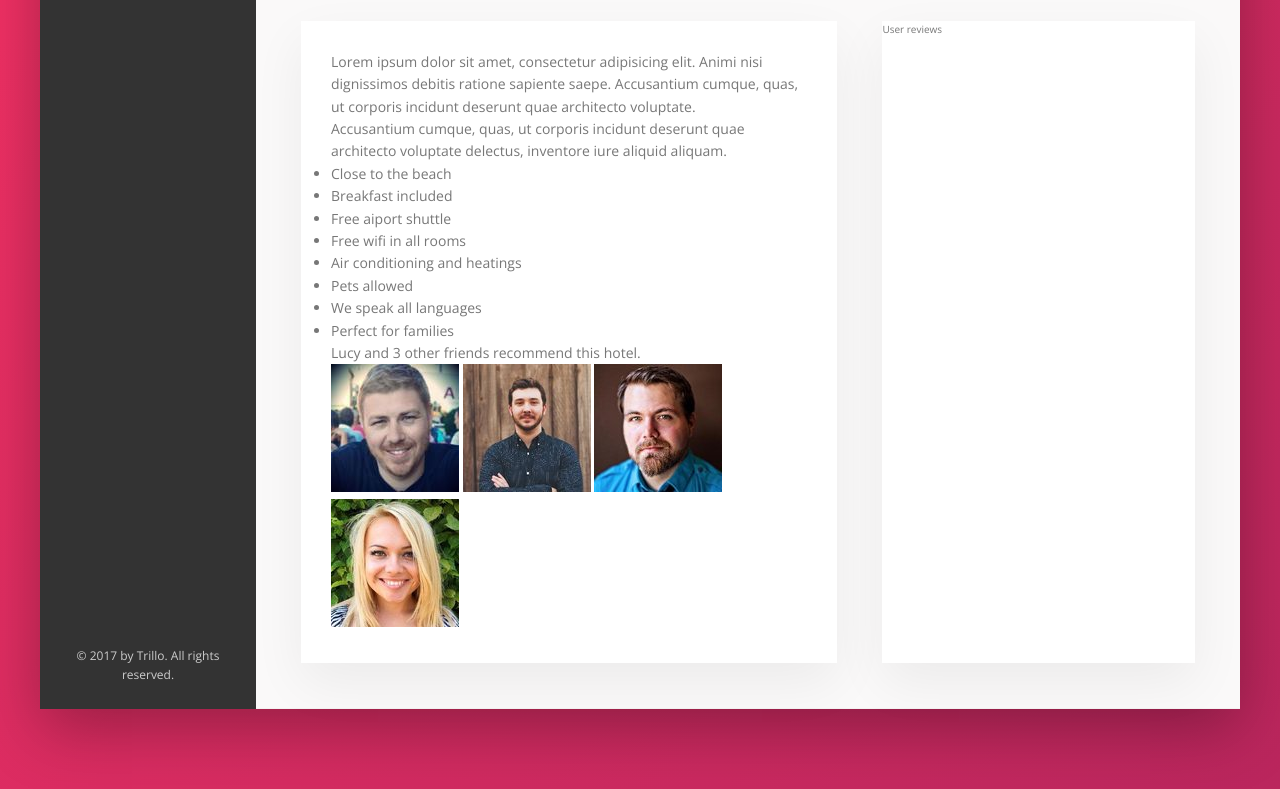
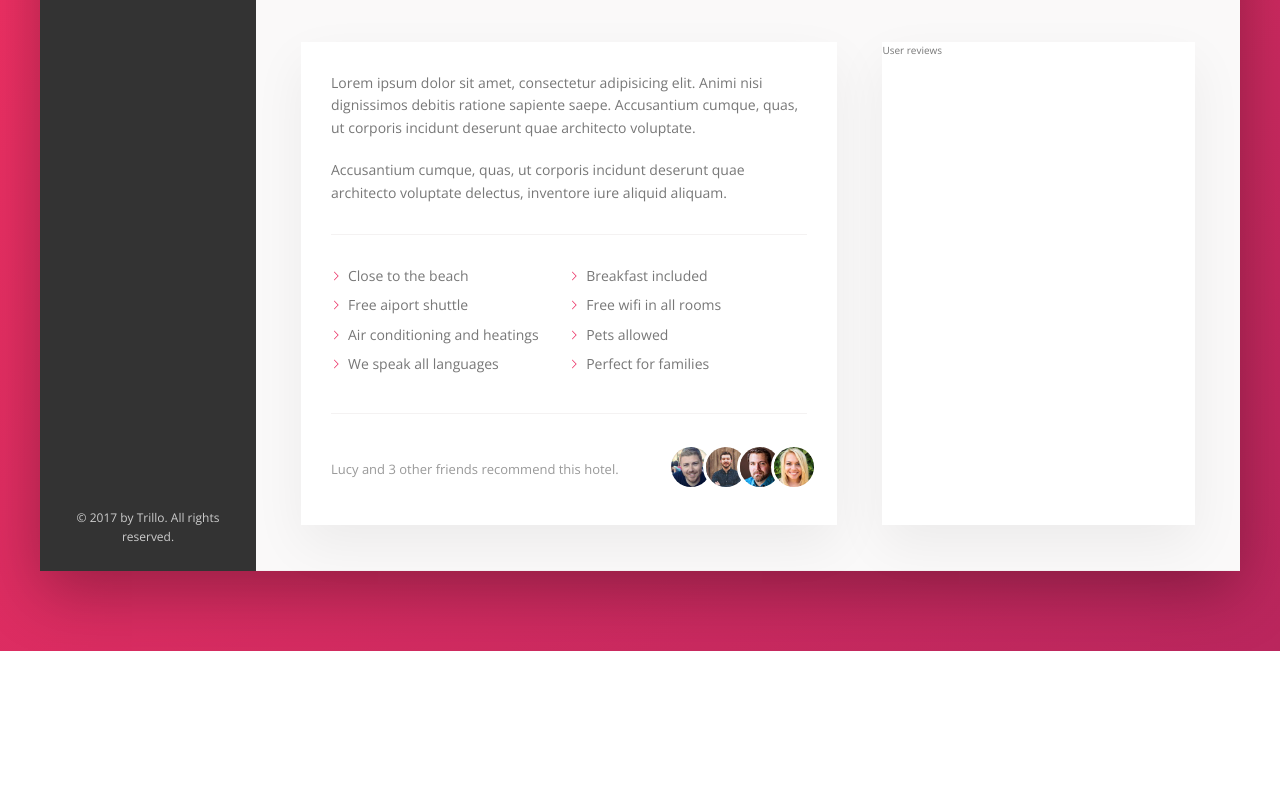
Before and after one commit to elie91/elie91.Trillo.io, a website: page index.html in a window 1280 px wide. Shown: the part 605-1394 px from the top of the page. After the commit the page ends 1256 px from the top, so only its background shows below. Drawn offline with nearby package versions, Linux system fonts and the light colour scheme.

Commit message:
finishing the description section

```diff
--- a/cours.txt
+++ b/cours.txt
@@ -34,7 +34,7 @@ display: flex
         - align-content: stretch, flex-start
 
     On peut utiliser margin-right ou left: auto avec Flexbox, pour faire en sorte que
-    l'élément ne prenne que la taille qu'il occupe
+    l'élément occupe tout l'espace disponible
 
 
 **************** SVG *******************
--- a/sass/_components.scss
+++ b/sass/_components.scss
@@ -201,7 +201,7 @@
 .overview {
     display: flex;
     align-items: center;
-    border-bottom: var(--line)
+    border-bottom: var(--line);
 
     &__heading {
         font-size: 2.25rem;
@@ -230,7 +230,7 @@
     }
 
     &__icon-location {
-        margin-right: .5rem;
+        margin-right: 0.5rem;
     }
 
     &__rating {
@@ -252,7 +252,7 @@
     }
 
     &__rating-count {
-        font-size: .8rem;
+        font-size: 0.8rem;
         text-transform: uppercase;
     }
 }
@@ -297,6 +297,72 @@
     }
 }
 
+////////////////////////////////////
+//PARAGRAPH
+.paragraph:not(:last-of-type) {
+    margin-bottom: 2rem;
+}
 
 ////////////////////////////////////
-//DETAIL
+//LIST
+.list {
+    list-style: none;
+    margin: 3rem 0;
+    padding: 3rem 0rem;
+    border-top: var(--line);
+    border-bottom: var(--line);
+    display: flex;
+    flex-wrap: wrap;
+
+    &__item {
+        flex: 0 0 50%;
+        margin-bottom: 0.7rem;
+    }
+
+    &__item::before {
+        content: '';
+        display: inline-block;
+        height: 1rem;
+        width: 1rem;
+        margin-right: 0.7rem;
+
+        //Older browsers
+        //background-image: url(../img/chevron-thin-right.svg);
+        //background-size: cover;
+
+        //Newer browsers - masks
+        background-color: var(--color-primary);
+        -webkit-mask-image: url(../img/chevron-thin-right.svg);
+        -webkit-mask-size: cover;
+        mask-image: url(../img/chevron-thin-right.svg);
+        mask-size: cover;
+    }
+}
+
+////////////////////////////////////
+//RECOMMEND
+.recommend {
+    font-size: 1.3rem;
+    color: var(--color-grey-dark-3);
+    display: flex;
+    align-items: center;
+
+    &__count {
+        margin-right: auto;
+    }
+
+    &__friends {
+    }
+
+    &__photo {
+        box-sizing: content-box;
+        height: 4rem;
+        width: 4rem;
+        border-radius: 50%;
+        margin-right: -1rem;
+        border: 3px solid #fff;
+        &:not(:last-child) {
+            margin-right: -1.5rem;
+        }
+    }
+}
```
Also changed, not shown: css/style.css.
